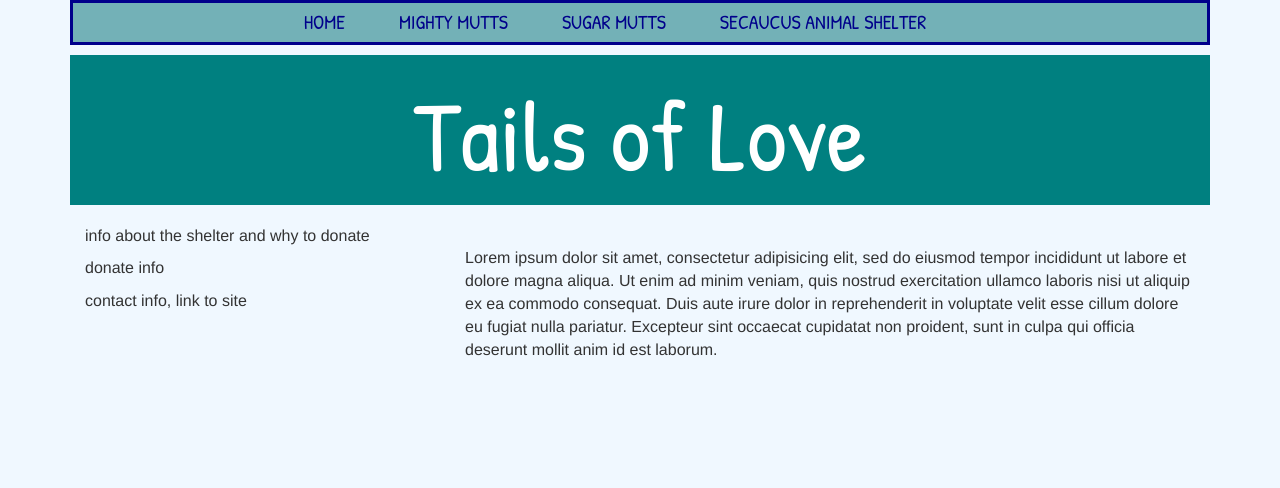
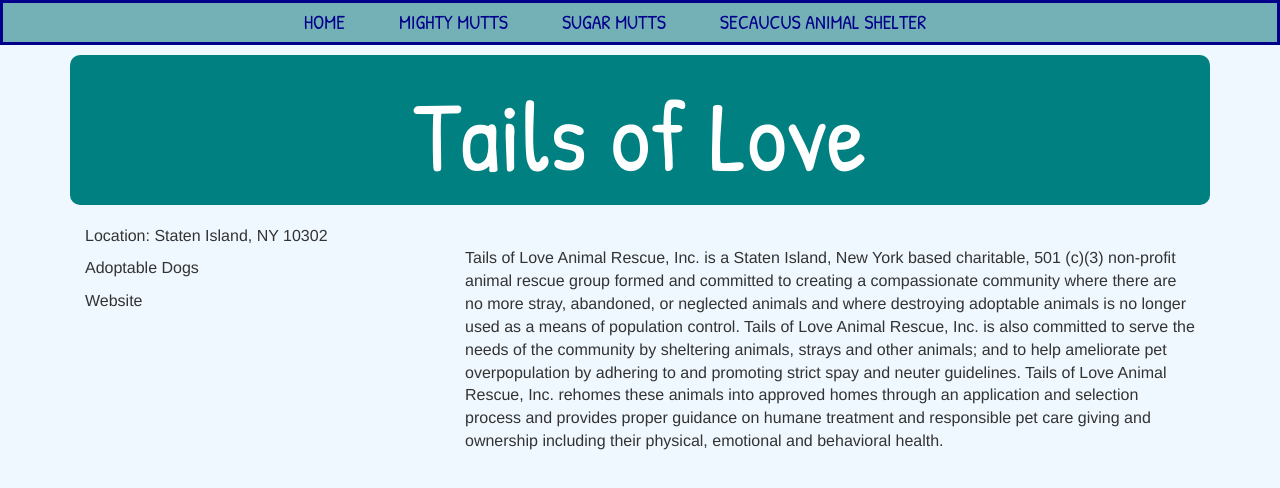
Before and after one commit to lexiepepsi/Shelter_Project, a plain HTML site: page shelter_1.html in a window 1280 px wide. Drawn offline with nearby package versions, Linux system fonts and the light colour scheme.

Commit message:
added some page content an additional styling

```diff
--- a/shelter_1.html
+++ b/shelter_1.html
@@ -11,7 +11,7 @@
 
 <body>
 
-	<div class="container">
+	<div class="container-fluid">
 
 		<nav>
 			<ul class="homenav">
@@ -21,27 +21,25 @@
 				<li><a href="shelter4.html">SECAUCUS ANIMAL SHELTER</a></li>
 			</ul>
 		</nav>
+	</div>
+
+	<div class="container">
 
 		<div class="header">
-			<h1>Tails of <span id="love">Love</span></h1>
+			<h1>Tails of Love</h1>
 		</div>
 
 		<div class="shelter-info">
 
 			<div class="col-md-4">
-				<p>info about the shelter and why to donate</p>
-				<p>donate info</p>
-				<p>contact info, link to site</p>
+				<p>Location: Staten Island, NY 10302</p>
+				<p>Adoptable Dogs</p>
+				<p>Website</p>
 			</div>
 
 			<div class="col-md-8">
 				<img src="">
-				<p>Lorem ipsum dolor sit amet, consectetur adipisicing elit, sed do eiusmod
-				tempor incididunt ut labore et dolore magna aliqua. Ut enim ad minim veniam,
-				quis nostrud exercitation ullamco laboris nisi ut aliquip ex ea commodo
-				consequat. Duis aute irure dolor in reprehenderit in voluptate velit esse
-				cillum dolore eu fugiat nulla pariatur. Excepteur sint occaecat cupidatat non
-				proident, sunt in culpa qui officia deserunt mollit anim id est laborum.</p>
+				<p>Tails of Love Animal Rescue, Inc. is a Staten Island, New York based charitable, 501 (c)(3) non-profit animal rescue group formed and committed to creating a compassionate community where there are no more stray, abandoned, or neglected animals and where destroying adoptable animals is no longer used as a means of population control. Tails of Love Animal Rescue, Inc. is also committed to serve the needs of the community by sheltering animals, strays and other animals; and to help ameliorate pet overpopulation by adhering to and promoting strict spay and neuter guidelines. Tails of Love Animal Rescue, Inc. rehomes these animals into approved homes through an application and selection process and provides proper guidance on humane treatment and responsible pet care giving and ownership including their physical, emotional and behavioral health.</p>
 			</div>
 		</div>
 
--- a/style.css
+++ b/style.css
@@ -1,5 +1,9 @@
 body {
 	background-color: aliceblue;
+}
+
+.container-fluid {
+	padding: 0px;
 }
 
 .homenav {
@@ -29,6 +33,7 @@
 	color: white;
 	padding: 5px;
 	font-family: 'Patrick Hand', cursive;
+	border-radius: 10px;
 }
 
 .header h1 {
```
